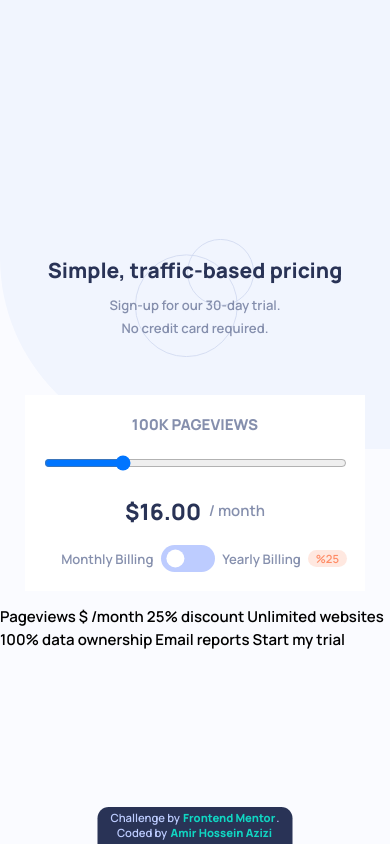
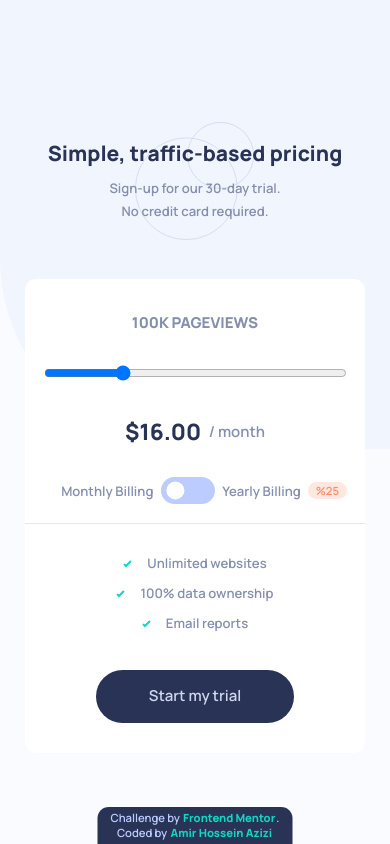
Before and after one commit to amirhazizi/interactive-pricing-component, a website: page index.html in a window 390 px wide. Drawn offline with Linux system fonts and the light colour scheme.

Commit message:
small screen

```diff
--- a/index.html
+++ b/index.html
@@ -32,9 +32,16 @@
         </p>
       </div>
       <!-- content -->
-      <div class="bg-white">
-        <form class="text-center p-5 space-y-5" action="">
-          <p class="uppercase font-bold text-clGrayishBlue">100K Pageviews</p>
+      <div class="bg-white rounded-xl pt-4">
+        <!-- form container -->
+        <form class="">
+          <!-- input contaienr -->
+          <div class="border-b p-5 text-center space-y-8">
+            <!-- header -->
+            <p class="uppercase font-bold text-clGrayishBlue">
+              <span>100</span>K Pageviews
+            </p>
+            <!-- slider -->
             <input
               class="w-full"
               min="1"
@@ -44,36 +51,74 @@
               name=""
               id=""
             />
+            <!-- result preview -->
             <div class="flex items-center justify-center space-x-2">
               <span class="text-2xl font-bold text-clDarkDesaturatedBlue"
                 >$16.00</span
               ><span class="text-clGrayishBlue">/ month</span>
             </div>
-          <div class="flex items-center justify-end space-x-2">
+            <!-- switch toggler container -->
+            <div class="flex items-center justify-end space-x-2 w-full">
+              <!-- mounthly label -->
               <label class="text-sm text-clGrayishBlue" for=""
                 >Monthly Billing</label
               >
+              <!-- switch contaienr -->
               <label class="switch relative inline-block">
+                <!-- checkbox -->
                 <input class="opacity-0 w-0 h-0" type="checkbox" />
+                <!-- switch overlay -->
                 <span
                   class="slider bg-clPaleBlue cursor-pointer absolute inset-0 rounded-full before:rounded-full before:absolute before:left-0 before:top-0 before:bg-white"
                 ></span>
               </label>
+              <!-- yearly label -->
               <label class="text-sm text-clGrayishBlue" for=""
                 >Yearly Billing</label
               >
+              <!-- offer yearly -->
               <p
                 class="text-clLightRed text-xs bg-clLightRed bg-opacity-20 p-px px-2 rounded-full"
               >
                 %25
+                <span class="hidden md:inline-block">discount</span>
               </p>
+            </div>
+          </div>
+          <!-- advantages -->
+          <div class="text-center py-8 space-y-10">
+            <!-- container -->
+            <div class="flex flex-col space-y-3">
+              <!-- adventage 1 -->
+              <div class="flex items-center space-x-4 justify-center">
+                <img src="./images/icon-check.svg" alt="icon-check.svg" />
+                <p class="text-sm text-clGrayishBlue">Unlimited websites</p>
+              </div>
+              <!-- end of adventage 1 -->
+              <!-- adventage 2 -->
+              <div class="flex items-center space-x-4 justify-center">
+                <img src="./images/icon-check.svg" alt="icon-check.svg" />
+                <p class="text-sm text-clGrayishBlue">100% data ownership</p>
+              </div>
+              <!-- end of adventage 2 -->
+              <!-- adventage 3 -->
+              <div class="flex items-center space-x-4 justify-center">
+                <img src="./images/icon-check.svg" alt="icon-check.svg" />
+                <p class="text-sm text-clGrayishBlue">Email reports</p>
+              </div>
+              <!-- end of adventage 3 -->
+            </div>
+            <!-- submit btn -->
+            <button
+              class="text-clLightGrayishBlue bg-clDarkDesaturatedBlue p-4 px-14 rounded-full"
+              type="submit"
+            >
+              Start my trial
+            </button>
           </div>
         </form>
       </div>
     </main>
-    Pageviews $ /month 25% discount Unlimited websites 100% data ownership Email
-    reports Start my trial
-
     <!-- footer -->
     <footer
       class="fixed bottom-0 left-1/2 -translate-x-1/2 py-1 px-2 text-center text-xs font-medium rounded-t-xl bg-clDarkDesaturatedBlue text-clPaleBlue"
```
Also changed, not shown: css/styles.css. Lines whose indentation alone changed are shown as unchanged.
